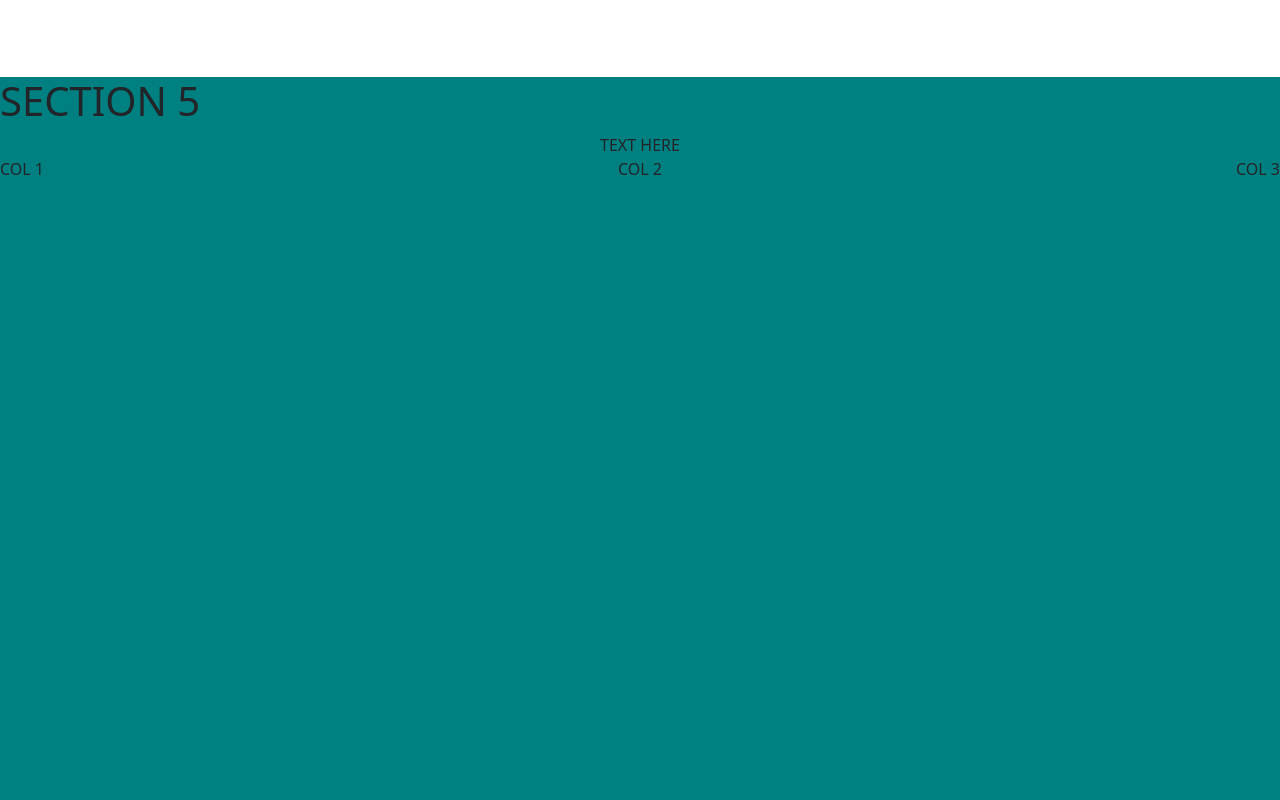
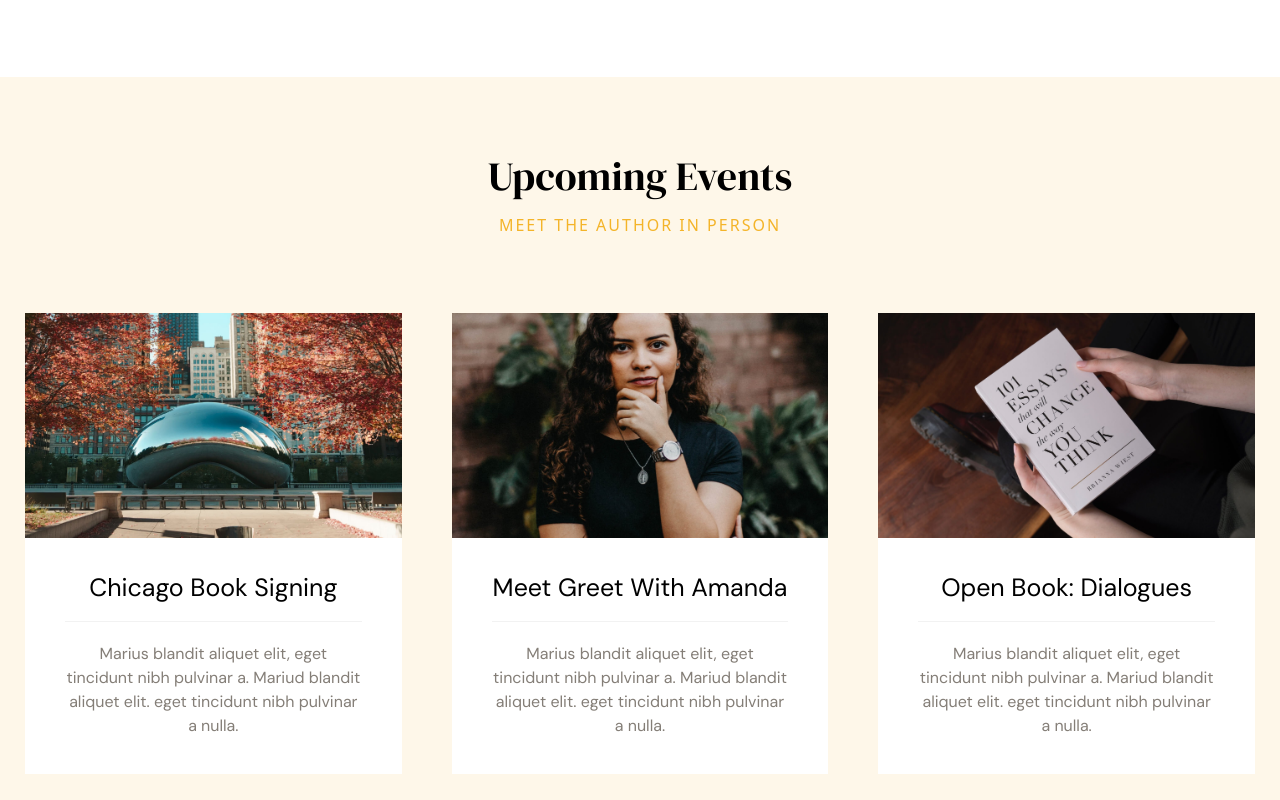
Before and after one commit to iLBigga/proj-html-vuejs, a Vue app: page / in a window 1280 px wide. Shown: the part 3400-4200 px from the top of the page. Built offline with nearby package versions, Linux system fonts and the light colour scheme; a web font is replaced by a local one.

Commit message:
Section 5 "Events" completato

```diff
--- a/src/components/MainComponent.vue
+++ b/src/components/MainComponent.vue
@@ -5,7 +5,7 @@
         <MainSectionPartner :data="partnerData"/>
         <MainSectionAudiobook :data="audioBookData"/>
         <MainSectionCritics :data="criticsData" :jumboCard="criticsCardJumbo" :cards="criticsCard"/>
-        <MainSection5/>
+        <MainSectionEvents :data="eventsData"/>
         <MainSectionNewsLetter :data="newsletterData"/>
         <MainSection7/>
         <MainSection8/>
@@ -20,13 +20,13 @@ import MainSectionAbout from './MainSections/MainSectionAbout.vue'
 import MainSectionPartner from './MainSections/MainSectionPartner.vue'
 import MainSectionAudiobook from './MainSections/MainSectionAudiobook.vue'
 import MainSectionCritics from './MainSections/MainSectionCritics.vue'
-import MainSection5 from './MainSections/MainSection5.vue'
+import MainSectionEvents from './MainSections/MainSectionEvents.vue'
 import MainSectionNewsLetter from './MainSections/MainSectionNewsLetter.vue'
 import MainSection7 from './MainSections/MainSection7.vue'
 import MainSection8 from './MainSections/MainSection8.vue'
 
 
-import {jumboData, aboutData, newsletterData, criticsData, criticsCardJumbo, criticsCard} from '../mainMyData'
+import {jumboData, aboutData, newsletterData, criticsData, criticsCardJumbo, criticsCard, eventsData} from '../mainMyData'
 
 export default {
     name: 'MainComponent',
@@ -36,7 +36,7 @@ export default {
         MainSectionPartner,
         MainSectionAudiobook,
         MainSectionCritics,
-        MainSection5,
+        MainSectionEvents,
         MainSectionNewsLetter,
         MainSection7,
         MainSection8,
@@ -75,6 +75,9 @@ export default {
             criticsCardJumbo: criticsCardJumbo,
             criticsCard: criticsCard,
 
+            // SECTION "Events"
+            eventsData: eventsData,
+
             //SECTION "Newsletter"
             newsletterData: newsletterData,
         }
--- a/src/components/MainSections/MainSection5.vue
+++ /dev/null
@@ -1,35 +0,0 @@
-<template>
-    <div class="mainSection_5">
-        <div class="lg_container">
-            <h1>SECTION 5</h1>
-            <div class="text-center">
-                <div>TEXT HERE</div>
-            </div>
-            <div class="d-flex justify-content-between">
-                <div>COL 1</div>
-                <div>COL 2</div>
-                <div>COL 3</div>
-            </div>
-        </div>
-    </div>
-</template>
-
-
-<script>
-export default {
-    name: 'MainSection5'
-}
-</script>
-
-
-<style lang="scss" scoped>
-    .mainSection_5{
-        height: 800px;
-        background-color: navy;
-
-            .lg_container{
-                background-color: teal;
-                height: 800px;
-            }
-    }
-</style>
--- /dev/null
+++ b/src/components/MainSections/MainSectionEvents.vue
@@ -0,0 +1,88 @@
+<template>
+    <div class="mainSection_events">
+        <div class="lg_container">
+            <div class="section_title text-center">
+                <h1>{{data.title}}</h1>
+                <p>{{data.subTitle}}</p>
+            </div>
+            <div class="d-flex justify-content-betweenp-4">
+                <div v-for="(card, i) in data.cards" :key="i" class="custom_card col-4">
+                    <div class="card_top">
+                        <img :src="findImg(card.img)" alt="">
+                    </div>
+                    <div class="card_bottom text-center">
+                        <h5>{{card.title}}</h5>
+                        <p>{{card.paragraph}}</p>
+                    </div>
+                </div>
+            </div>
+        </div>
+    </div>
+</template>
+
+
+<script>
+
+import {findImg} from '../../myFunctions.js'
+
+export default {
+    name: 'MainSectionEvents',
+    props: {
+        data: Object,
+    },
+    methods: {
+        findImg,
+    }
+}
+</script>
+
+
+<style lang="scss" scoped>
+
+@import '../../style/general.scss';
+
+    .mainSection_events{
+        padding-top: 75px;
+        padding-bottom: 95px;
+        background-color: $beige;
+
+            .section_title {
+
+                    h1{
+                        font-family: $titleFont;
+                        color: black;
+                        padding-bottom: 5px;
+                    }
+
+                    p{
+                        text-transform: uppercase;
+                        color: $orange;
+                        letter-spacing: 2px;
+                        font-weight: 500;
+                    }
+            }
+
+            .custom_card {
+                padding: 60px 25px 0 25px;
+                font-family: $generalFont;
+
+                    .card_bottom {
+                        background-color: white;
+                        padding: 35px 40px 20px 40px;
+                        color: $grey;
+
+                            h5{
+                                color: black;
+                                font-size: 25px;
+                                padding-bottom: 18px;
+                                border-bottom: 1px solid rgba($color: lightgray, $alpha: 0.3);
+                                font-weight: 400;
+                            }
+
+                            p{
+                                padding-top: 12px;
+                            }
+                    }
+            }
+    }
+</style>
--- a/src/mainMyData.js
+++ b/src/mainMyData.js
@@ -12,15 +12,6 @@ const aboutData = {
     title: 'More About Damon Vaughn',
     paragraph: 'Damon Vaughn is a professor of psychology at the Univeristy of Toronto, a clinical psychologist and the author of the multi-million copy bestseller "The stiry of my life."',
     button: 'Meet The Author',
-};
-
-//  SECTION "Newsletter"
-const newsletterData = {
-    title: 'Subcribe To My Newsletter',
-    subTitle: 'be notified about book signing tour dates',
-    placeholder: '    insert your email...',
-    button: 'Subscribe',
-    paragraph: 'Donec fringilla nunc eu turpis dignissim, at euismod sapien tincidunt.'
 };
 
 // SECTION "Critics"
@@ -65,6 +56,39 @@ const criticsCard = [
     },
 ];
 
+// SECTION "Events"
+
+const eventsData = {
+    title: 'Upcoming Events',
+    subTitle: 'meet the author in person',
+    cards: [
+        {
+            img: 'event-05.jpg',
+            title: 'Chicago Book Signing',
+            paragraph: 'Marius blandit aliquet elit, eget tincidunt nibh pulvinar a. Mariud blandit aliquet elit. eget tincidunt nibh pulvinar a nulla.'
+        },
+        {
+            img: 'event-04.jpg',
+            title: 'Meet Greet With Amanda',
+            paragraph: 'Marius blandit aliquet elit, eget tincidunt nibh pulvinar a. Mariud blandit aliquet elit. eget tincidunt nibh pulvinar a nulla.'
+        },
+        {
+            img: 'event-07.jpg',
+            title: 'Open Book: Dialogues',
+            paragraph: 'Marius blandit aliquet elit, eget tincidunt nibh pulvinar a. Mariud blandit aliquet elit. eget tincidunt nibh pulvinar a nulla.'
+        },
+    ],
+};
+//  SECTION "Newsletter"
+
+const newsletterData = {
+    title: 'Subcribe To My Newsletter',
+    subTitle: 'be notified about book signing tour dates',
+    placeholder: '    insert your email...',
+    button: 'Subscribe',
+    paragraph: 'Donec fringilla nunc eu turpis dignissim, at euismod sapien tincidunt.'
+};
 
 
-export {jumboData, aboutData, newsletterData, criticsData, criticsCardJumbo, criticsCard}
+
+export {jumboData, aboutData, newsletterData, criticsData, criticsCardJumbo, criticsCard, eventsData}
--- a/src/style/variables.scss
+++ b/src/style/variables.scss
@@ -8,3 +8,7 @@ $light-grey: #A6AFAF;
 $cursive: 'Kristi', cursive;
 $titleFont: 'DM Serif Display', serif;
 $generalFont: 'DM Sans', serif;
+%title {
+    font-family: $titleFont;
+    font-size: 2rem;
+}
```
